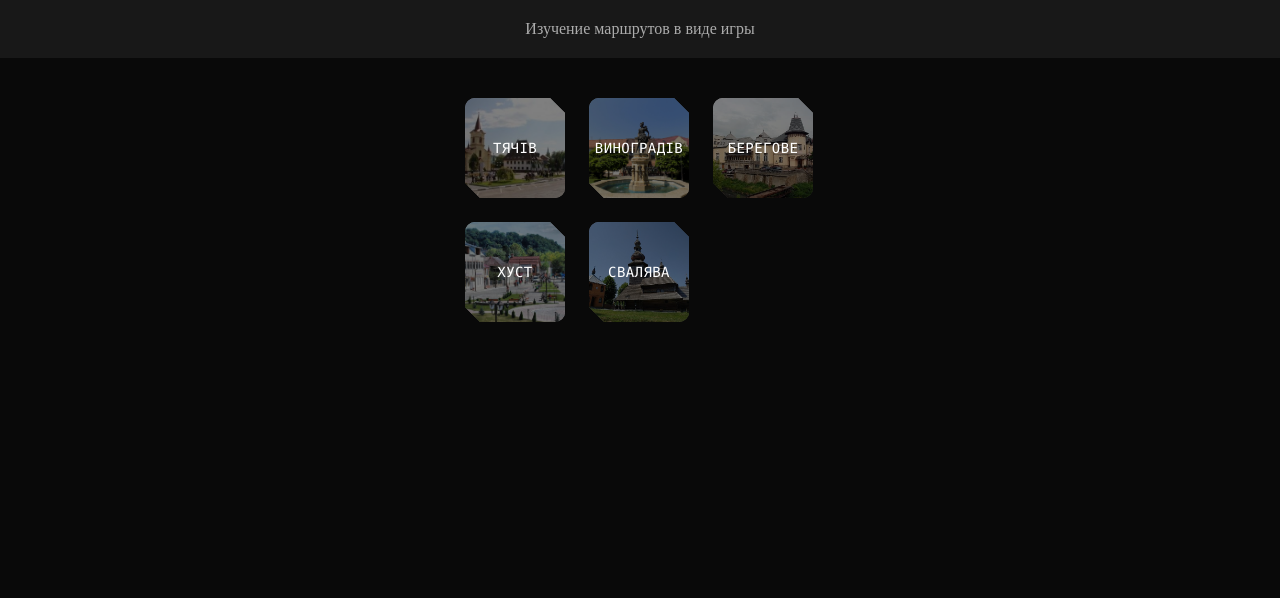
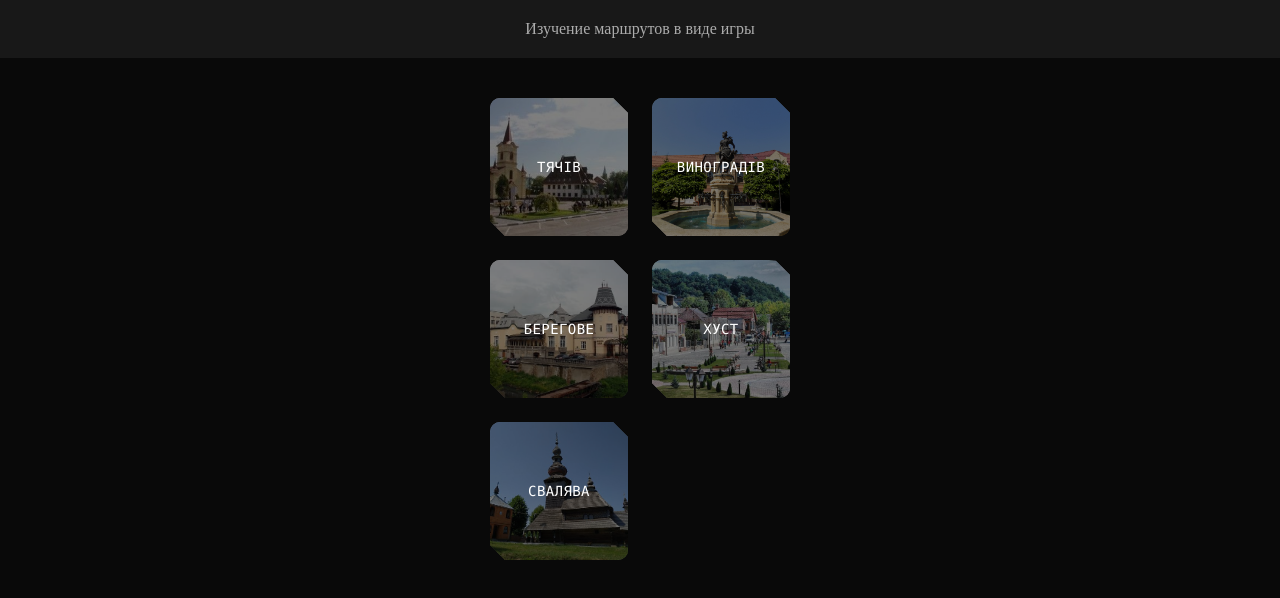
Before and after one commit to CzarOfScripts/game-learning-routes, a React (Create React App) app: page / in a window 1280 px wide. Shown: the top 598 px of the page. Built offline with nearby package versions, Linux system fonts and the light colour scheme.

Commit message:
corrected max-width

```diff
--- a/src/App.tsx
+++ b/src/App.tsx
@@ -8,7 +8,7 @@ import { Dispatch, ReactNode, SetStateAction, createContext, useState } from "re
 function Wrapper({ children }: { children: ReactNode; })
 {
 	return (
-		<Box className="Wrapper" sx={{ maxWidth: "350px", margin: "0 auto" }}>
+		<Box className="Wrapper" sx={{ maxWidth: "300px", margin: "0 auto" }}>
 			{children}
 		</Box>
 	);
--- a/src/components/Game/index.tsx
+++ b/src/components/Game/index.tsx
@@ -168,13 +168,13 @@ function Game()
 			display: "flex",
 			flexDirection: "column",
 			gap: "24px",
-			width: "250px",
+			width: "300px",
 			height: "calc(100vh - 59px - (40px * 2) - 70px)",
 			margin: "0 auto"
 		}}>
 			<Box sx={{
 				position: "relative",
-				width: "250px",
+				width: "300px",
 				height: "100px",
 				borderRadius: "15px",
 				overflow: "hidden",
--- a/src/components/ScoreScreen/index.tsx
+++ b/src/components/ScoreScreen/index.tsx
@@ -60,7 +60,7 @@ function ScoreScreen()
 				display: "flex",
 				flexDirection: "column",
 				gap: "24px",
-				maxWidth: "250px",
+				maxWidth: "300px",
 				margin: "0 auto",
 				height: "calc(100vh - 59px - (40px * 2) - 70px)",
 			}}
--- a/src/components/SelectCity/index.tsx
+++ b/src/components/SelectCity/index.tsx
@@ -22,8 +22,8 @@ function SelectCity()
 						key={city}
 						onClick={() => AppCtx.setSelectedCity(city as CitiesNameType)}
 						sx={{
-							height: "100px !important",
-							width: "100px",
+							height: "138px !important",
+							width: "138px !important",
 							font: "400 14px/16px Consolas !important",
 							textTransform: "uppercase !important",
 
```
